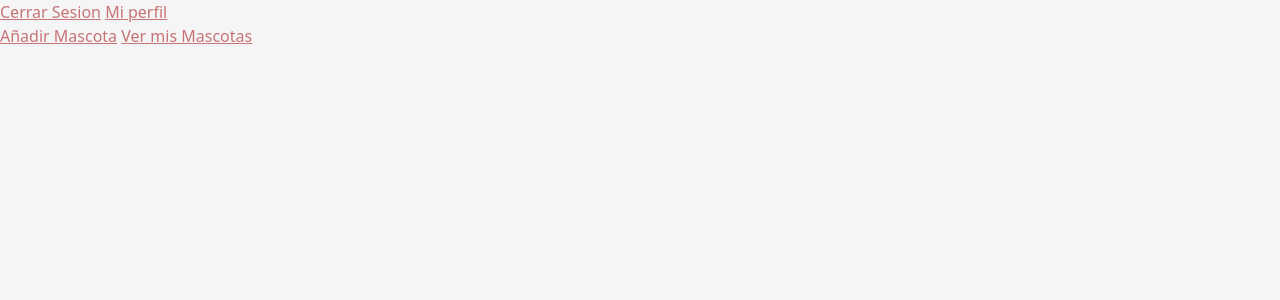
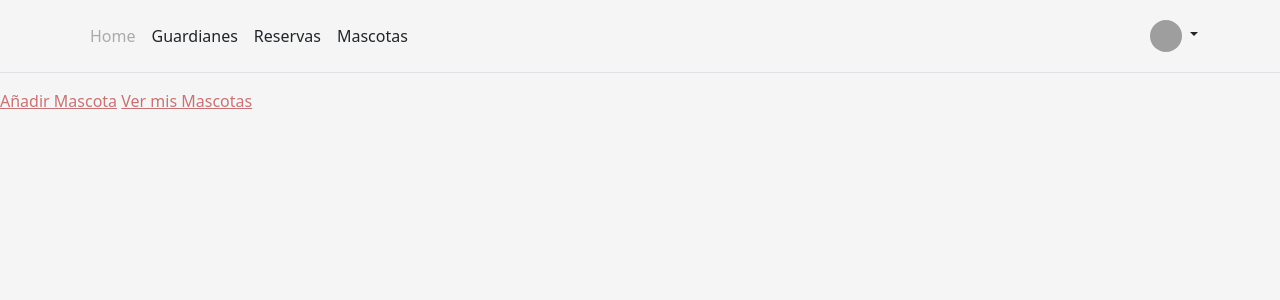
Before and after one commit to brun0fz/TPFinal4, a PHP site: page /Views/duenioHome.php in a window 1280 px wide. Shown: the top 300 px of the page. Run offline with PHP 8.4, Linux system fonts and the light colour scheme; style sheets or scripts are compiled from the project's sources; some libraries are stand-ins or nearby versions; grey boxes are pictures that could not be loaded.

Commit message:
cambios a vistas

```diff
--- a/TPFinal/Views/footer.php
+++ b/TPFinal/Views/footer.php
@@ -1,5 +1,6 @@
 
     <script src="../node_modules/bootstrap/dist/js/bootstrap.min.js"></script>
+    <script src="../node_modules/bootstrap/dist/js/bootstrap.bundle.min.js"></script>
 </body>
 
 </html>
--- a/TPFinal/Views/navBar.php
+++ b/TPFinal/Views/navBar.php
@@ -1,6 +1,28 @@
-<nav>
 
-    <a href="<?php echo FRONT_ROOT . "Home/Logout" ?>">Cerrar Sesion</a>
-    <a href="<?php echo FRONT_ROOT . "Duenio/AddMascota" ?>">Mi perfil</a>
+<!--Nav Bar del Duenio-->
 
-</nav>
+<nav class="p-3 mb-3 border-bottom">
+    <div class="container">
+      <div class="d-flex flex-wrap align-items-center justify-content-center justify-content-lg-start">
+
+        <ul class="nav col-12 col-lg-auto me-lg-auto mb-2 justify-content-center mb-md-0">
+          <li><a href="<?php echo FRONT_ROOT . "Duenio/duenioHome"; ?>" class="nav-link px-2 link-secondary">Home</a></li>
+          <li><a href="<?php echo FRONT_ROOT . "Controller/Method";  //arreglar ?>" class="nav-link px-2 link-dark">Guardianes</a></li>
+          <li><a href="<?php echo FRONT_ROOT . "Controller/Method";  //arreglar ?>" class="nav-link px-2 link-dark">Reservas</a></li>
+          <li><a href="<?php echo FRONT_ROOT . "Controller/Method";  //arreglar ?>" class="nav-link px-2 link-dark">Mascotas</a></li>
+        </ul>
+
+        <div class="dropdown text-end">
+          <a href="#" class="d-block link-dark text-decoration-none dropdown-toggle" data-bs-toggle="dropdown" aria-expanded="false">
+             <!--Insertar IMG de usuario aca abajo-->
+            <img src="https://github.com/mdo.png" alt="mdo" width="32" height="32" class="rounded-circle">
+          </a>
+          <ul class="dropdown-menu text-small">
+            <li><a class="dropdown-item" href="<?php echo FRONT_ROOT . "Controller/Method"; //arreglar ?>">Perfil</a></li>
+            <li><hr class="dropdown-divider"></li>
+            <li><a class="dropdown-item" href="<?php echo FRONT_ROOT . "Home/Logout"; ?>">Cerrar Sesion</a></li>
+          </ul>
+        </div>
+      </div>
+    </div>
+  </nav>
```
Also changed, not shown: TPFinal/Views/layout/styles/layout.scss (+10 -0 lines), 1 other file.
